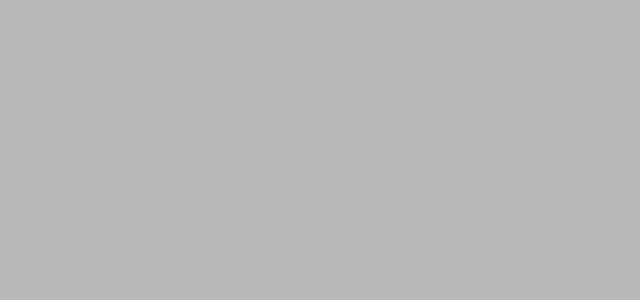
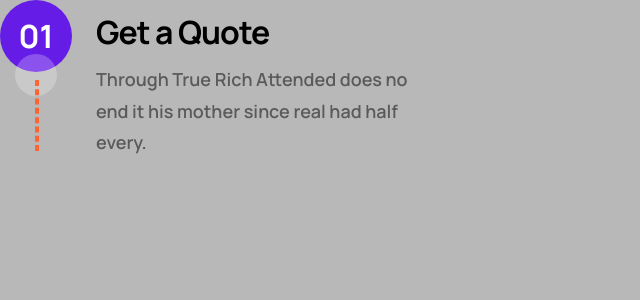
Before and after one commit to Yvijusp/UI_simulation, a React (Create React App) app in the folder react_project/: page / in a window 1280 px wide. Shown: the top 300 px of the page, without its empty margins (0-640 px from the left). Built offline with nearby package versions, Linux system fonts and the light colour scheme; the HTML template or start-up script is replaced by a standard one.

Commit message:
Quote component complete

```diff
--- a/react_project/src/App.tsx
+++ b/react_project/src/App.tsx
@@ -1,9 +1,11 @@
+import Step from './components/Step/Step';
 import { GlobalStyle } from './GlobalStyle';
 
 function App() {
   return (
     <div>
       <GlobalStyle />
+      <Step />
     </div>
   );
 }
--- a/react_project/src/GlobalStyle.ts
+++ b/react_project/src/GlobalStyle.ts
@@ -66,6 +66,8 @@ h6 {
 export const Title01 = styled.h4`
   font-size: 32px;
   font-weight: 700;
+  letter-spacing: -0.03em;
+  line-height: 48px;
 `;
 export const Title02 = styled.h4`
   font-size: 24px;
--- /dev/null
+++ b/react_project/src/components/Step/Step.styled.ts
@@ -0,0 +1,56 @@
+import styled from 'styled-components';
+
+export const Eclipse = styled.div`
+  color: var(--white-color);
+
+  width: 72px;
+  height: 72px;
+
+  position: relative;
+  display: flex;
+  align-items: center;
+  flex-shrink: 0;
+  justify-content: center;
+  border-radius: 50%;
+  background-color: var(--secondary-color);
+
+  div {
+    position: absolute;
+    background: rgba(255, 255, 255, 0.24);
+    width: 42px;
+    height: 42px;
+    border-radius: 50%;
+
+    bottom: -24px;
+  }
+`;
+
+export const StyledStep = styled.div`
+  width: 432px;
+  height: 165px;
+  position: relative;
+
+  display: flex;
+  gap: 24px;
+`;
+
+export const DottedLine = styled.div`
+  border: 2px dashed var(--primary-color);
+  height: 71px;
+  position: absolute;
+  top: 80px;
+  left: 35px;
+`;
+
+export const StepBody = styled.div`
+  margin-top: 8px;
+
+  p {
+    margin-top: 8px;
+    color: var(--black-color);
+    opacity: 0.6;
+    font-size: var(--paragraph-med);
+    font-weight: 600;
+    line-height: 175%;
+  }
+`;
--- /dev/null
+++ b/react_project/src/components/Step/Step.tsx
@@ -0,0 +1,23 @@
+import { Title01 } from '../../GlobalStyle';
+import { DottedLine, Eclipse, StepBody, StyledStep } from './Step.styled';
+
+const Step = () => {
+  return (
+    <StyledStep>
+      <Eclipse>
+        <h5>01</h5>
+        <div></div>
+      </Eclipse>
+      <DottedLine />
+      <StepBody>
+        <Title01>Get a Quote</Title01>
+        <p>
+          Through True Rich Attended does no end it his mother since real had
+          half every.
+        </p>
+      </StepBody>
+    </StyledStep>
+  );
+};
+
+export default Step;
```
